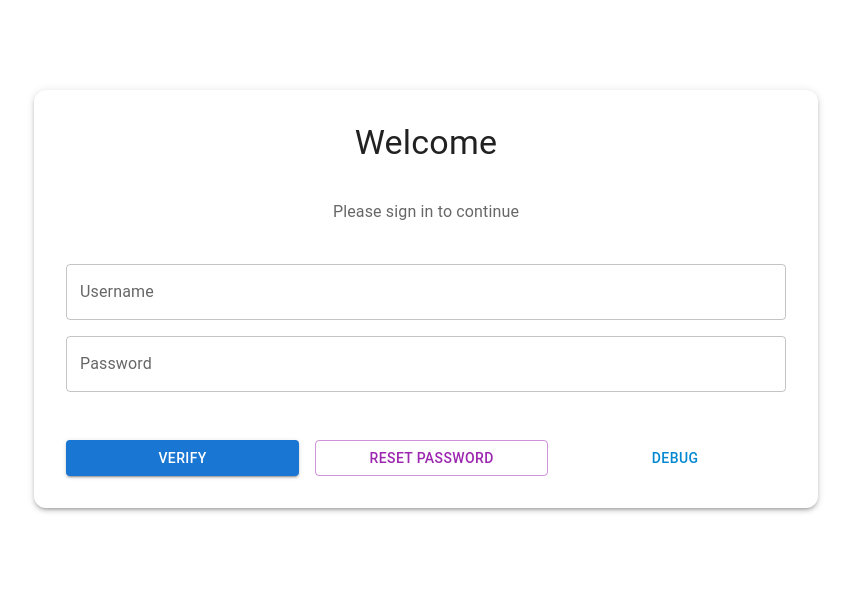
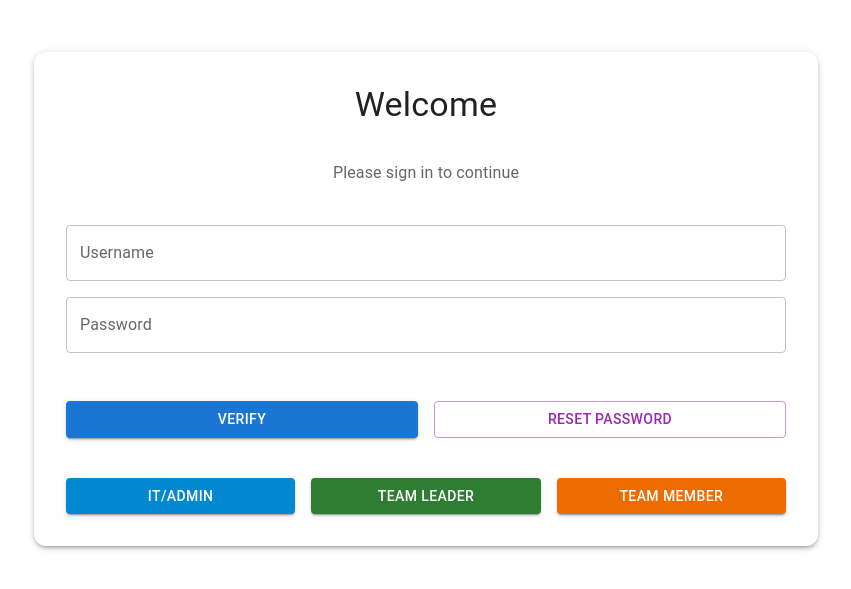
Before and after one commit to KnightNight101/UoR_APP, a React (Vite) app in the folder Draft_2/ui/: page / in a window 1280 px wide. Shown: the part 133-722 px from the top of the page, without its empty margins (214-1065 px from the left). Built offline with nearby package versions, Linux system fonts and the light colour scheme.

Commit message:
The login page now features three buttons for IT/Admin, Team Leader, and Team Member, each navigating to its respective dashboard. Three new dashboard pages and routes have been created and integrated.

```diff
--- a/Draft_2/ui/src/App.jsx
+++ b/Draft_2/ui/src/App.jsx
@@ -2,6 +2,9 @@ import { Routes, Route } from 'react-router-dom';
 import Authentication from './pages/Authentication.jsx';
 import Dashboard from './pages/Dashboard.jsx';
 import ProjectCreation from './pages/ProjectCreation.jsx';
+import AdminDashboard from './pages/AdminDashboard.jsx';
+import LeaderDashboard from './pages/LeaderDashboard.jsx';
+import MemberDashboard from './pages/MemberDashboard.jsx';
 
 function App() {
   return (
@@ -20,6 +23,9 @@ function App() {
         <Route path="/" element={<Authentication />} />
         <Route path="/dashboard" element={<Dashboard />} />
         <Route path="/create-project" element={<ProjectCreation />} />
+        <Route path="/admin-dashboard" element={<AdminDashboard />} />
+        <Route path="/leader-dashboard" element={<LeaderDashboard />} />
+        <Route path="/member-dashboard" element={<MemberDashboard />} />
       </Routes>
     </div>
   );
--- /dev/null
+++ b/Draft_2/ui/src/pages/AdminDashboard.jsx
@@ -0,0 +1,12 @@
+import React from "react";
+
+function AdminDashboard() {
+  return (
+    <div>
+      <h2>IT/Admin Dashboard</h2>
+      <p>Welcome to the Admin Dashboard.</p>
+    </div>
+  );
+}
+
+export default AdminDashboard;
--- a/Draft_2/ui/src/pages/Authentication.jsx
+++ b/Draft_2/ui/src/pages/Authentication.jsx
@@ -50,13 +50,31 @@ function Authentication() {
               <Button variant="outlined" color="secondary" fullWidth>
                 Reset Password
               </Button>
+            </Stack>
+            <Stack direction={{ xs: "column", sm: "row" }} spacing={2} sx={{ mt: 2, width: "100%" }} justifyContent="center">
               <Button
-                variant="text"
+                variant="contained"
                 color="info"
                 fullWidth
-                onClick={() => navigate("/dashboard")}
+                onClick={() => navigate("/admin-dashboard")}
               >
-                Debug
+                IT/Admin
+              </Button>
+              <Button
+                variant="contained"
+                color="success"
+                fullWidth
+                onClick={() => navigate("/leader-dashboard")}
+              >
+                Team Leader
+              </Button>
+              <Button
+                variant="contained"
+                color="warning"
+                fullWidth
+                onClick={() => navigate("/member-dashboard")}
+              >
+                Team Member
               </Button>
             </Stack>
           </Box>
--- /dev/null
+++ b/Draft_2/ui/src/pages/LeaderDashboard.jsx
@@ -0,0 +1,12 @@
+import React from "react";
+
+function LeaderDashboard() {
+  return (
+    <div>
+      <h2>Team Leader Dashboard</h2>
+      <p>Welcome to the Team Leader Dashboard.</p>
+    </div>
+  );
+}
+
+export default LeaderDashboard;
--- /dev/null
+++ b/Draft_2/ui/src/pages/MemberDashboard.jsx
@@ -0,0 +1,12 @@
+import React from "react";
+
+function MemberDashboard() {
+  return (
+    <div>
+      <h2>Team Member Dashboard</h2>
+      <p>Welcome to the Team Member Dashboard.</p>
+    </div>
+  );
+}
+
+export default MemberDashboard;
```
